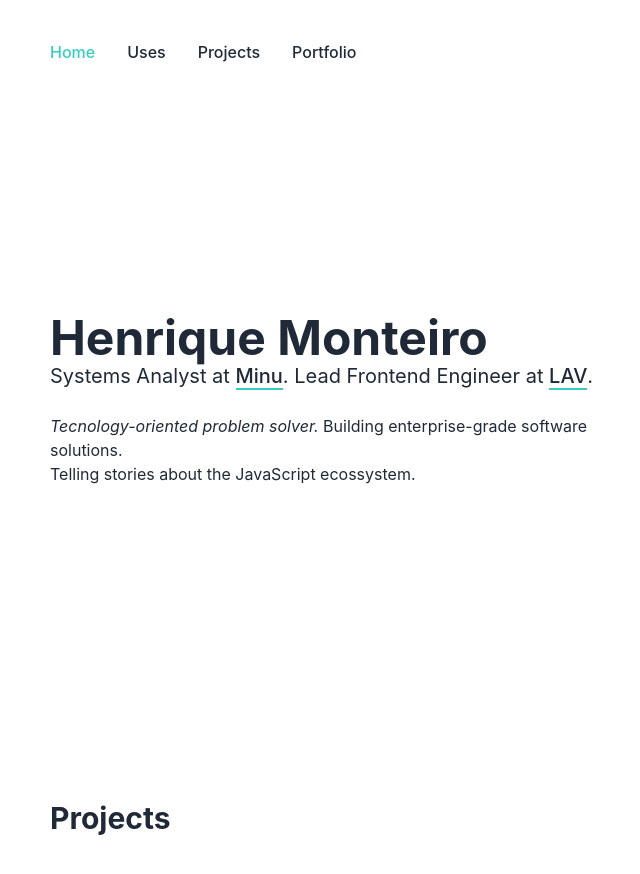
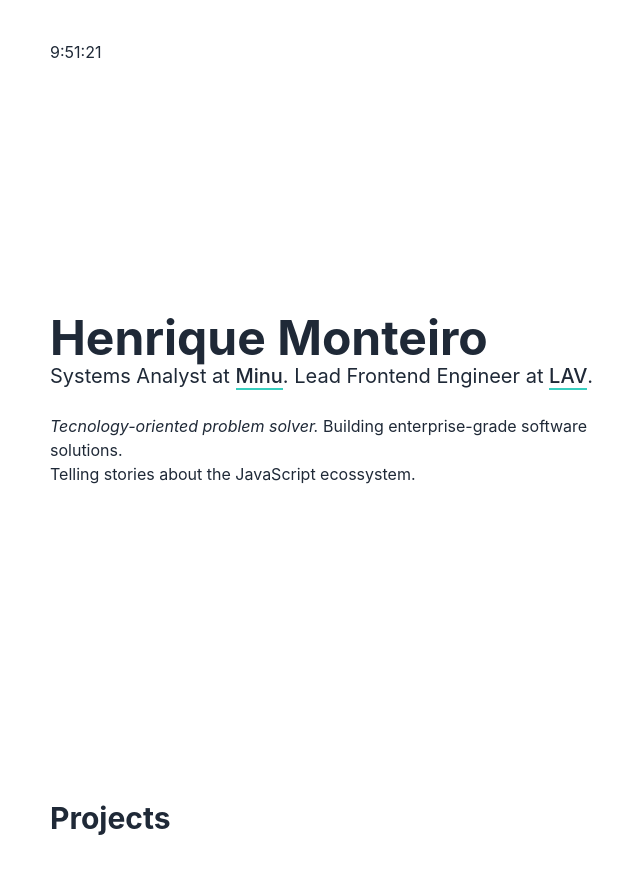
Before and after one commit to hrqmonteiro/hrq.is-a.dev, a Next.js app: page / in a window 1280 px wide. Shown: the top 874 px of the page, without its empty margins (286-926 px from the left). Built offline with nearby package versions, Linux system fonts and the light colour scheme.

Commit message:
:sparkles: clock with seconds on Navbar

```diff
--- a/src/components/molecules/Navbar/Navbar.tsx
+++ b/src/components/molecules/Navbar/Navbar.tsx
@@ -1,3 +1,4 @@
+import { useEffect, useState } from 'react'
 import { Container, Link, ThemeButton } from 'components/atoms'
 
 const LINK_CLASSES = 'mr-8'
@@ -21,22 +22,34 @@ const links: Array<Record<string, string>> = [
   }
 ]
 
-const Navbar = () => (
+const Navbar = () => {
+  const [clock, setClock] = useState<Date>(new Date())
+  const [isMounted, setIsMounted] = useState<boolean>(true)
+
+  useEffect(() => {
+    setIsMounted(false)
+  }, [])
+
+  useEffect(() => {
+    const timeId = setInterval(() => {
+      setClock(new Date())
+    }, 1000)
+    return () => clearInterval(timeId)
+  }, [clock])
+
+  return (
+    !isMounted && (
       <div className='fixed w-full navbar'>
         <div className='flex justify-center w-full'>
           <Container>
             <div className='flex items-center justify-between w-full my-8 mb-20'>
-          <ul className='inline-flex invisible lg:visible'>
-            {links.map((link: any, index: number) => (
-              <li className={LINK_CLASSES} key={index}>
-                <Link href={link.url} title={link.name} />
-              </li>
-            ))}
-          </ul>
+              {clock.toLocaleTimeString().slice(0, 8)}
             </div>
           </Container>
         </div>
       </div>
     )
+  )
+}
 
 export default Navbar
```
Lines whose indentation alone changed are shown as unchanged.
